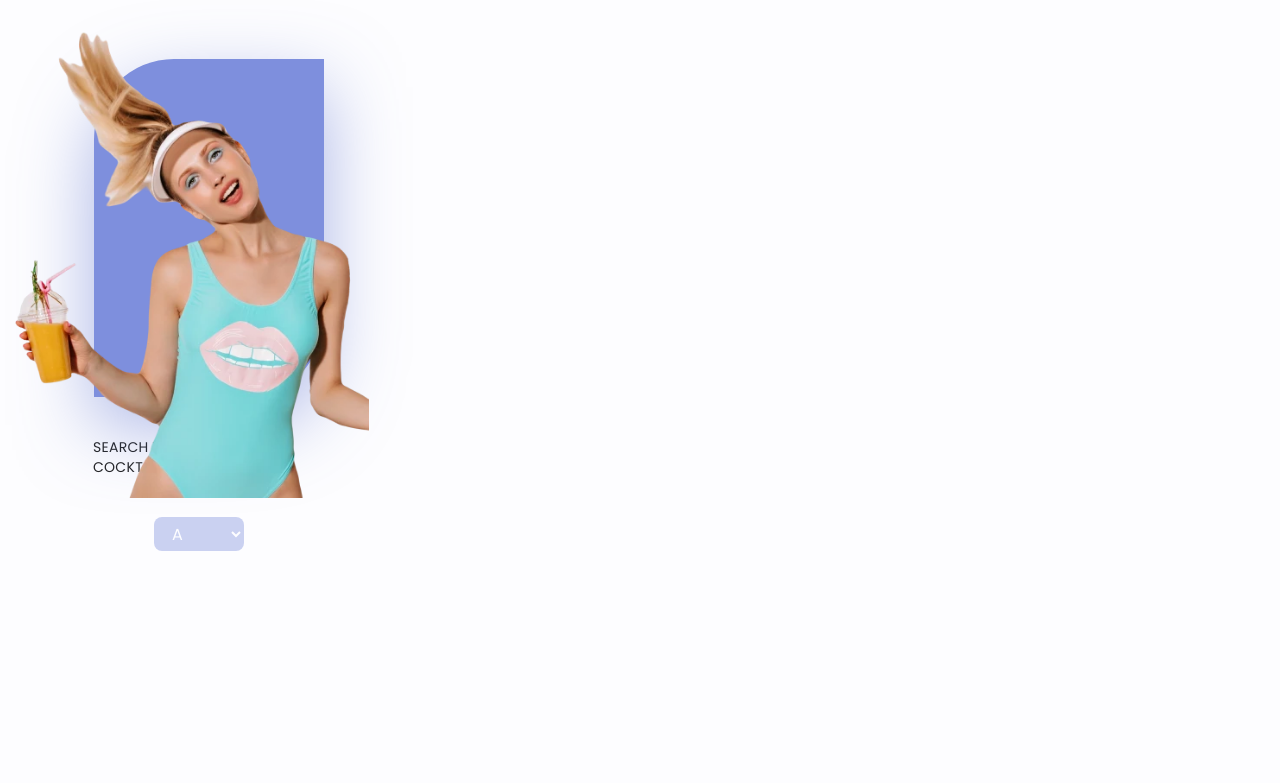
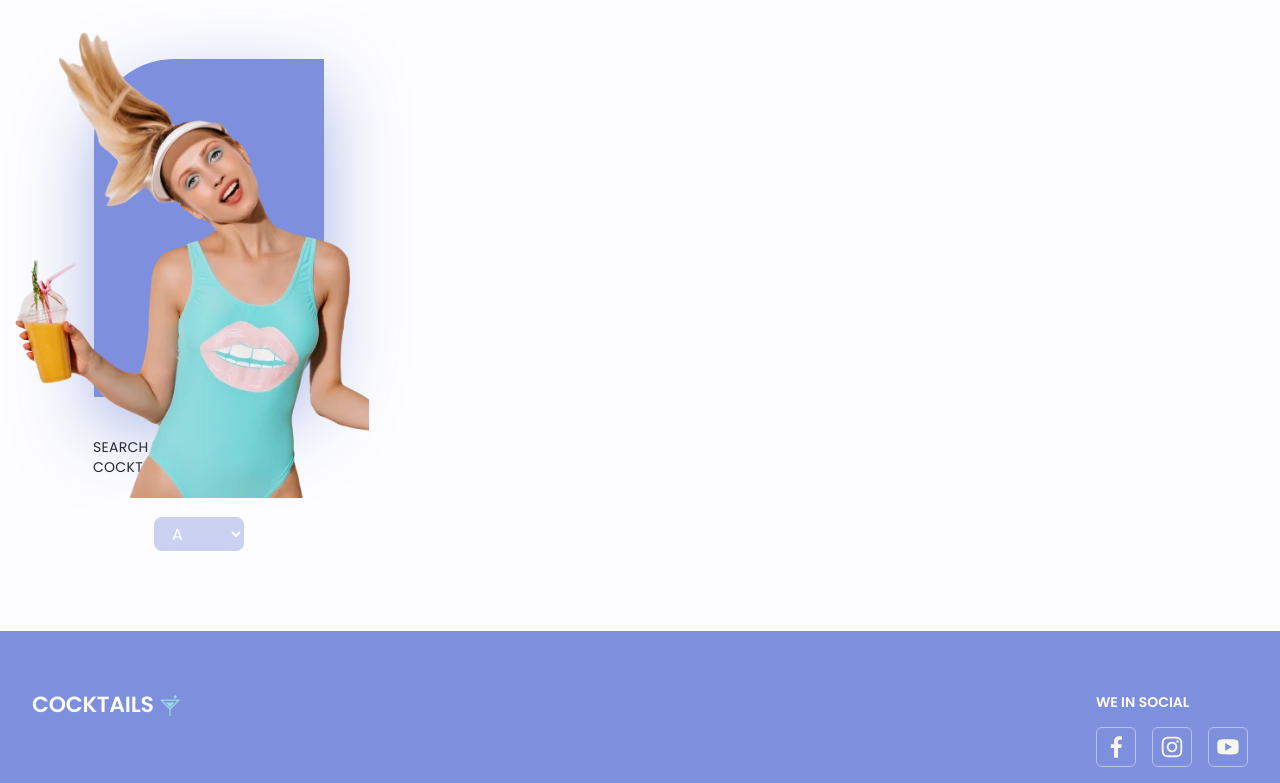
Before and after one commit to Redddeve/BugBusters, a website built with Parcel: page src/index.html in a window 1280 px wide. Shown: the part 320-1103 px from the top of the page. Before the commit the page ends 951 px from the top, so only its background shows below. Built offline with nearby package versions, Linux system fonts and the light colour scheme; files whose address does not match are found by name.

Commit message:
create footer

```diff
--- a/src/css/layout/footer.css
+++ b/src/css/layout/footer.css
@@ -0,0 +1,125 @@
+/* FOOTER */
+/* FOOTER LOGO */
+
+@media screen and (min-width: 768px) {
+  .footer {
+    padding-bottom: 16px;
+  }
+}
+
+.footer-container {
+  padding-top: 41px;
+  padding-bottom: 14px;
+  overflow: hidden;
+  position: relative;
+  background-color: var(--color-violet);
+}
+
+@media screen and (min-width: 768px) {
+  .footer-container {
+    padding-top: 64px;
+    padding-bottom: 16px;
+  }
+}
+
+.footer-wrapper {
+  display: flex;
+}
+
+.footer-logo {
+  display: flex;
+  align-items: center;
+  gap: 4px;
+  height: 20px;
+  color: var(--color-background-white);
+  font-size: 16px;
+  font-weight: 600;
+  line-height: 1.12;
+  letter-spacing: -0.16px;
+}
+
+@media screen and (min-width: 768px) {
+  .footer-logo {
+    font-size: 22px;
+    font-weight: 600;
+    line-height: 1.09;
+    letter-spacing: -0.22px;
+  }
+}
+
+/* FOOTER SOCIAL LINKS */
+
+.footer-social-links {
+  margin-left: auto;
+}
+
+.footer-subtitle {
+  margin-bottom: 16px;
+  font-size: 14px;
+  font-weight: 600;
+  line-height: 1.28;
+  color: var(--color-background-white);
+}
+
+@media screen and (min-width: 768px) {
+  .footer-subtitle {
+    line-height: 1.1;
+  }
+}
+
+.footer-social-list {
+  display: flex;
+  justify-content: left;
+  gap: 14px;
+  margin-bottom: 80px;
+}
+
+@media screen and (min-width: 768px) {
+  .footer-social-list {
+    gap: 16px;
+    margin-bottom: 0;
+  }
+}
+
+.footer-social-link {
+  display: flex;
+  align-items: center;
+  justify-content: center;
+
+  width: 32px;
+  height: 32px;
+  border: 1px solid rgba(246, 245, 239, 0.5);
+  border-radius: 6px;
+}
+
+@media screen and (min-width: 768px) {
+  .footer-social-link {
+    width: 40px;
+    height: 40px;
+  }
+}
+
+.footer-social-icon {
+  fill: var(--color-white, #f6f5ef);
+  display: inline-block;
+}
+
+@media screen and (min-width: 768px) {
+  .footer-social-icon {
+    width: 22px;
+    height: 22px;
+  }
+}
+
+/* HOVER, FOCUS */
+
+/*
+.footer-social-link:hover,
+.footer-social-link:focus {
+  border-color: var(--color-light-green);
+}
+
+.footer-social-link:hover .footer-social-icon,
+.footer-social-link:focus .footer-social-icon {
+  fill: url(#gradient);
+} */
--- a/src/index.html
+++ b/src/index.html
@@ -14,11 +14,11 @@
       <include src="./partials/hero.html"></include>
       <include src="./partials/search.html"></include>
     </main>
-    <include src="./partials/footer.html"></include>
     <include src="./partials/cocktail-modal.html"></include>
     <include src="./partials/ingredient-modal.html"></include>
     <!-- <include src="./partials/not-found.html"></include> -->
     <include src="./partials/mobile-menu.html"></include>
+    <include src="./partials/footer.html"></include>
 
     <script type="module" src="./index.js"></script>
   </body>
--- a/src/partials/footer.html
+++ b/src/partials/footer.html
@@ -0,0 +1,71 @@
+<footer class="footer-container">
+  <div class="container">
+    <div class="footer-wrapper">
+      <a
+        class="footer-logo"
+        href="./index.html"
+        aria-label="yaht Adventures logo"
+      >
+        COCKTAILS
+        <img
+          class="logo-image"
+          src="./img/cocktail/cocktail-lightblue@1x.png"
+          alt="Logo"
+          width="24"
+          height="20"
+          loading="lazy"
+        />
+      </a>
+      <div class="footer-social-links">
+        <p class="footer-subtitle">WE IN SOCIAL</p>
+        <ul class="footer-social-list list">
+          <li class="link">
+            <a
+              href="https://facebook.com"
+              target="_blank"
+              rel="noopener noreferrer"
+              aria-label="Facebook icon"
+              class="footer-social-link"
+            >
+              <svg class="footer-social-icon" width="18" height="16">
+                <defs>
+                  <linearGradient id="gradient">
+                    <stop offset="0" style="stop-color: #bec7c2" />
+                    <stop offset="1" style="stop-color: #a1b5ba" />
+                  </linearGradient>
+                </defs>
+                <use href="./img/svg/icons.svg#facebook-icon"></use>
+              </svg>
+            </a>
+          </li>
+          <li class="link">
+            <a
+              href="https://instagram.com"
+              target="_blank"
+              rel="noopener noreferrer"
+              aria-label="Instagram icon"
+              class="footer-social-link"
+            >
+              <svg class="footer-social-icon" width="15" height="15">
+                <use href="./img/svg/icons.svg#instagram-icon"></use>
+              </svg>
+            </a>
+          </li>
+          <li class="link">
+            <a
+              href="https://youtube.com"
+              target="_blank"
+              rel="noopener noreferrer"
+              aria-label="Youtube icon"
+              class="footer-social-link"
+            >
+              <svg class="footer-social-icon" width="15" height="15">
+                <use href="./img/svg/icons.svg#youtube-icon"></use>
+              </svg>
+            </a>
+          </li>
+        </ul>
+      </div>
+    </div>
+  </div>
+</footer>
```
